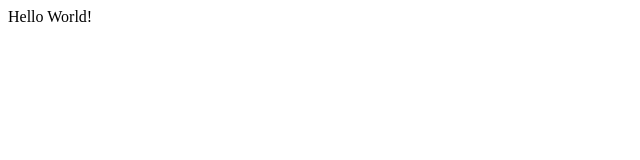
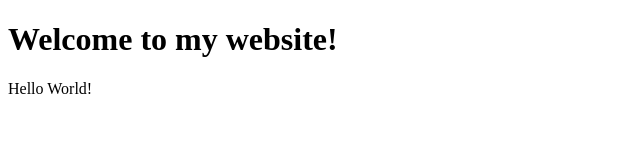
Before and after one commit to Javeriya32/hello, a plain HTML site: page hello.html in a window 1280 px wide. Shown: the whole page, without its empty margins (0-640 px from the left). Drawn offline with Linux system fonts and the light colour scheme.

Commit message:
add a heading

```diff
--- a/hello.html
+++ b/hello.html
@@ -1,11 +1,10 @@
 <!DOCTYPE html>
 <html lang="en">
 <head>
-    <meta charset="UTF-8">
-    <meta name="viewport" content="width=device-width, initial-scale=1.0">
     <title>Hello</title>
 </head>
 <body>
+    <h1>Welcome to my website!</h1>
     Hello World!
 </body>
 </html>
```
